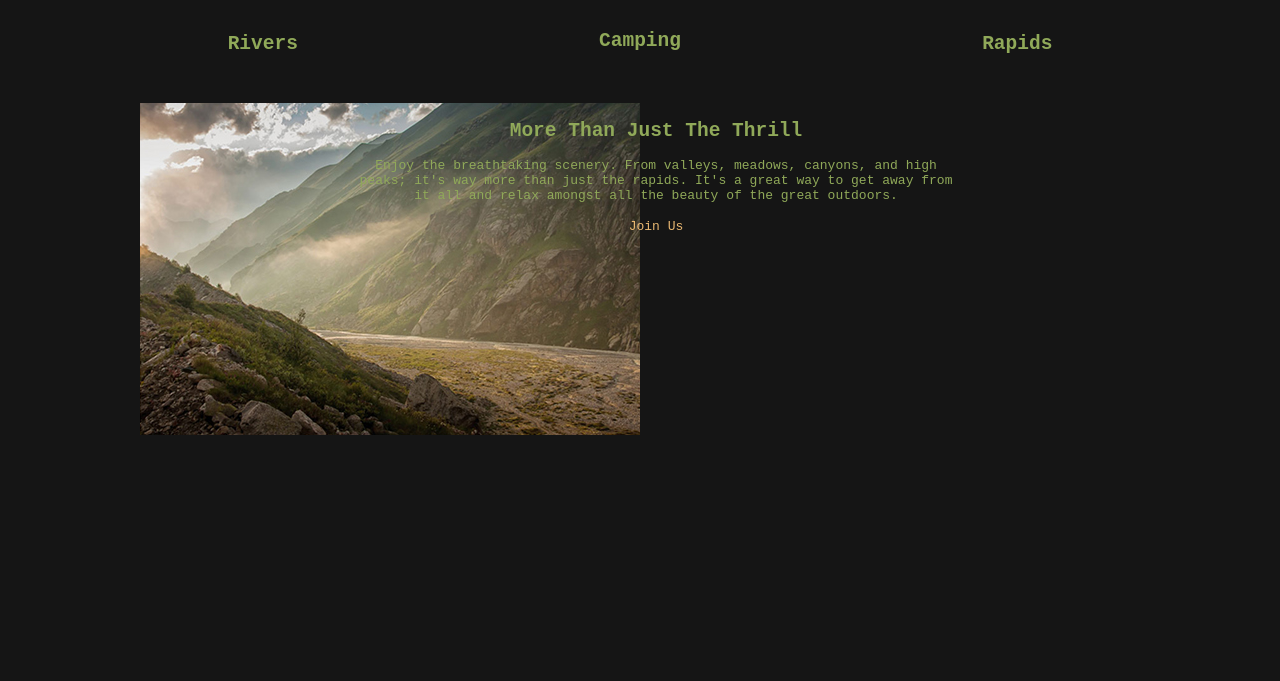
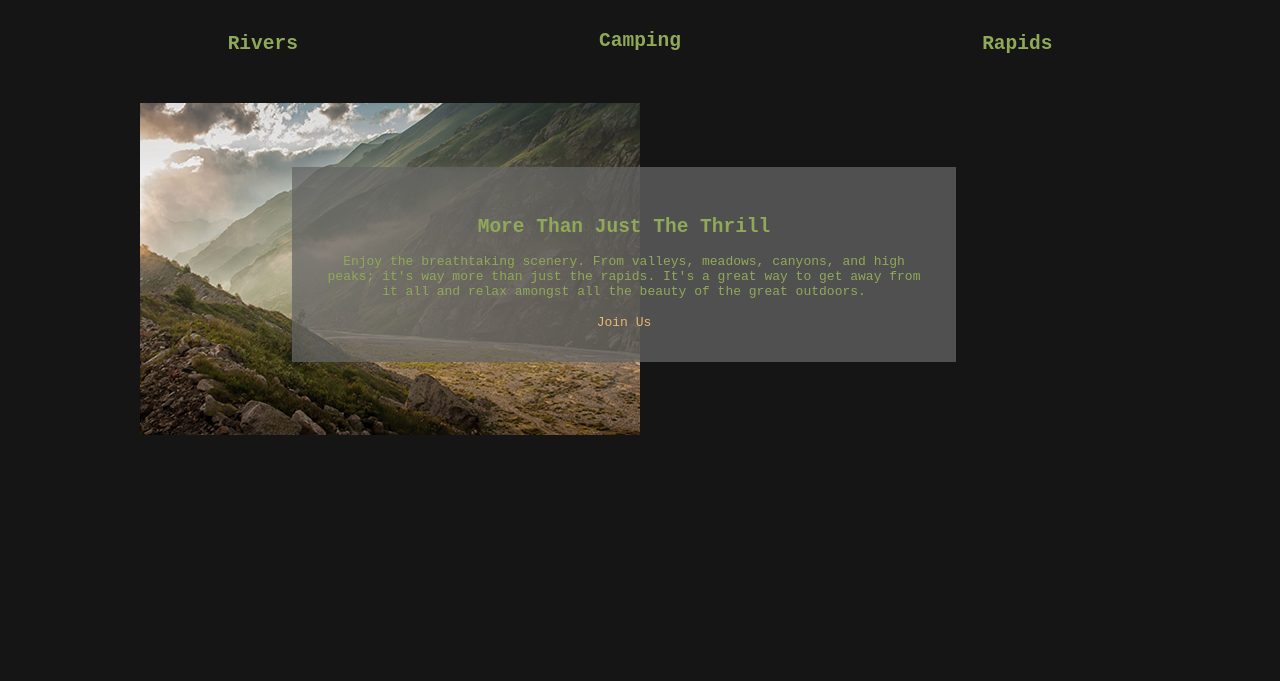
Before and after one commit to mdogdope/WDD130-01, a plain HTML site: page index.html in a window 1280 px wide. Shown: the part 1207-1888 px from the top of the page. Drawn offline with Linux system fonts and the light colour scheme.

Commit message:
fixed a small problem.

```diff
--- a/index.css
+++ b/index.css
@@ -146,3 +146,9 @@ footer {
 	position: absolute;
 	right: 50%;
 }
+
+.msg {
+	margin-top: 64px;
+	padding: 32px;
+	background-color: #666666BB;
+}
```
